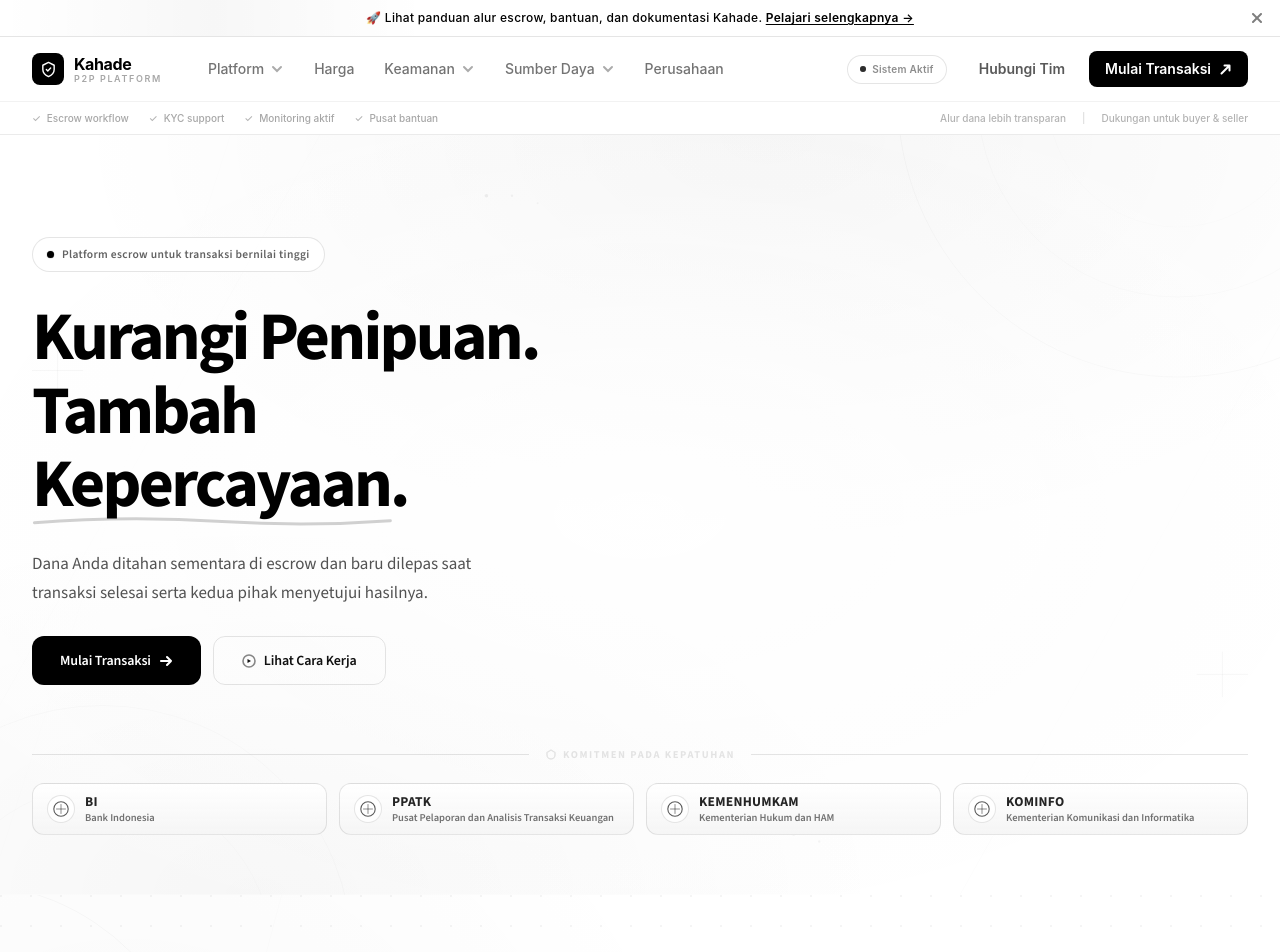
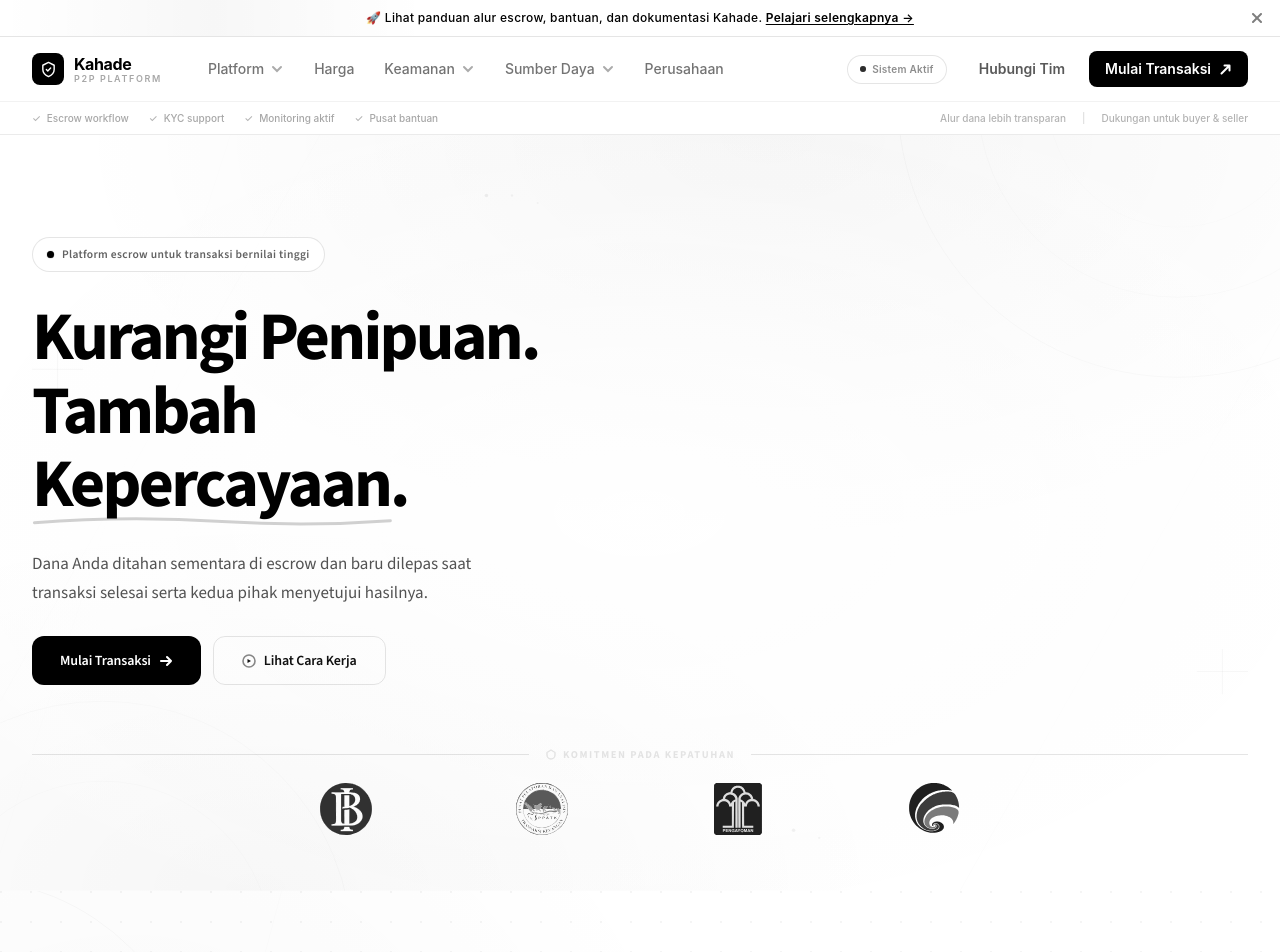
Before and after one commit to kahade-id/landing, a Next.js app: page / in a window 1280 px wide. Shown: the top 952 px of the page. Built offline with nearby package versions, Linux system fonts and the light colour scheme.

Commit message:
Update compliance section to show provided logo assets only

```diff
--- a/src/components/sections/HeroSection.tsx
+++ b/src/components/sections/HeroSection.tsx
@@ -169,43 +169,31 @@ const styles = `
 
   .reg-logo-row {
     display: flex;
-    align-items: stretch;
-    gap: 12px;
-    flex-wrap: nowrap;
-    overflow-x: auto;
-    padding-bottom: 4px;
-    scrollbar-width: thin;
+    align-items: center;
+    justify-content: center;
+    gap: clamp(24px, 4vw, 48px);
+    flex-wrap: wrap;
   }
 
   .reg-logo {
-    display: flex;
+    display: inline-flex;
     align-items: center;
-    gap: 10px;
-    padding: 10px 14px;
-    border: 1px solid rgba(0,0,0,0.1);
-    border-radius: 12px;
-    background: linear-gradient(180deg, rgba(255,255,255,0.98) 0%, rgba(245,245,245,0.96) 100%);
-    transition: border-color 0.2s, transform 0.2s;
-    cursor: default;
-    user-select: none;
-    min-width: max-content;
-    flex: 1 0 0;
+    justify-content: center;
+    width: clamp(90px, 13vw, 148px);
+    height: clamp(34px, 5vw, 52px);
+    transition: transform 0.2s ease, opacity 0.2s ease;
+    opacity: 0.58;
   }
   .reg-logo:hover {
-    border-color: rgba(0,0,0,0.1);
+    opacity: 0.78;
     transform: translateY(-1px);
   }
 
-  .reg-logo-mark {
-    width: 28px;
-    height: 28px;
-    border-radius: 50%;
-    border: 1px solid rgba(0,0,0,0.1);
-    display: flex;
-    align-items: center;
-    justify-content: center;
-    background: rgba(255,255,255,0.85);
-    flex-shrink: 0;
+  .reg-logo img {
+    width: 100%;
+    height: 100%;
+    object-fit: contain;
+    filter: grayscale(1);
   }
 
   .abstract-line {
@@ -434,10 +422,10 @@ const FloatingUICard = () => {
 
 // ─── Trust signals (non-regulatory claims) ─────────────────────────────────
 const RegLogos = [
-  { abbr: "BI", name: "Bank Indonesia" },
-  { abbr: "PPATK", name: "Pusat Pelaporan dan Analisis Transaksi Keuangan" },
-  { abbr: "Kemenhumkam", name: "Kementerian Hukum dan HAM" },
-  { abbr: "Kominfo", name: "Kementerian Komunikasi dan Informatika" },
+  { src: "/compliance/bi_icon.svg", alt: "Bank Indonesia" },
+  { src: "/compliance/ppatk_icon.svg", alt: "PPATK" },
+  { src: "/compliance/kementrian_icon.svg", alt: "Kementerian Hukum dan HAM" },
+  { src: "/compliance/kominfo_icon.svg", alt: "Kominfo" },
 ];
 
 // ─── Arrow icons ──────────────────────────────────────────────────────────────
@@ -613,37 +601,11 @@ export default function HeroSection() {
             <div className="reg-logo-row">
               {RegLogos.map((logo, i) => (
                 <div
-                  key={logo.abbr}
+                  key={logo.src}
                   className={`reg-logo anim-fade-up`}
                   style={{ animationDelay: `${1200 + i * 80}ms` }}
                 >
-                  <div className="reg-logo-mark" aria-hidden="true">
-                    <svg width="18" height="18" viewBox="0 0 18 18" fill="none">
-                      <circle cx="9" cy="9" r="7.2" stroke="rgba(0,0,0,0.65)" strokeWidth="1.1" />
-                      <path d="M4.5 9h9M9 4.5v9" stroke="rgba(0,0,0,0.45)" strokeWidth="1" strokeLinecap="round" />
-                    </svg>
-                  </div>
-                  <div>
-                    <p style={{
-                      fontFamily: "var(--font-sans)",
-                      fontSize: 13.5,
-                      fontWeight: 800,
-                      color: "rgba(0,0,0,0.86)",
-                      letterSpacing: "0.02em",
-                      margin: 0,
-                      lineHeight: 1.1,
-                      textTransform: "uppercase"
-                    }}>{logo.abbr}</p>
-                    <p style={{
-                      fontFamily: "var(--font-sans)",
-                      fontSize: 10.5,
-                      color: "rgba(0,0,0,0.55)",
-                      fontWeight: 600,
-                      margin: "2px 0 0 0",
-                      lineHeight: 1.25,
-                      whiteSpace: "nowrap"
-                    }}>{logo.name}</p>
-                  </div>
+                  <img src={logo.src} alt={logo.alt} loading="lazy" />
                 </div>
               ))}
             </div>
```
